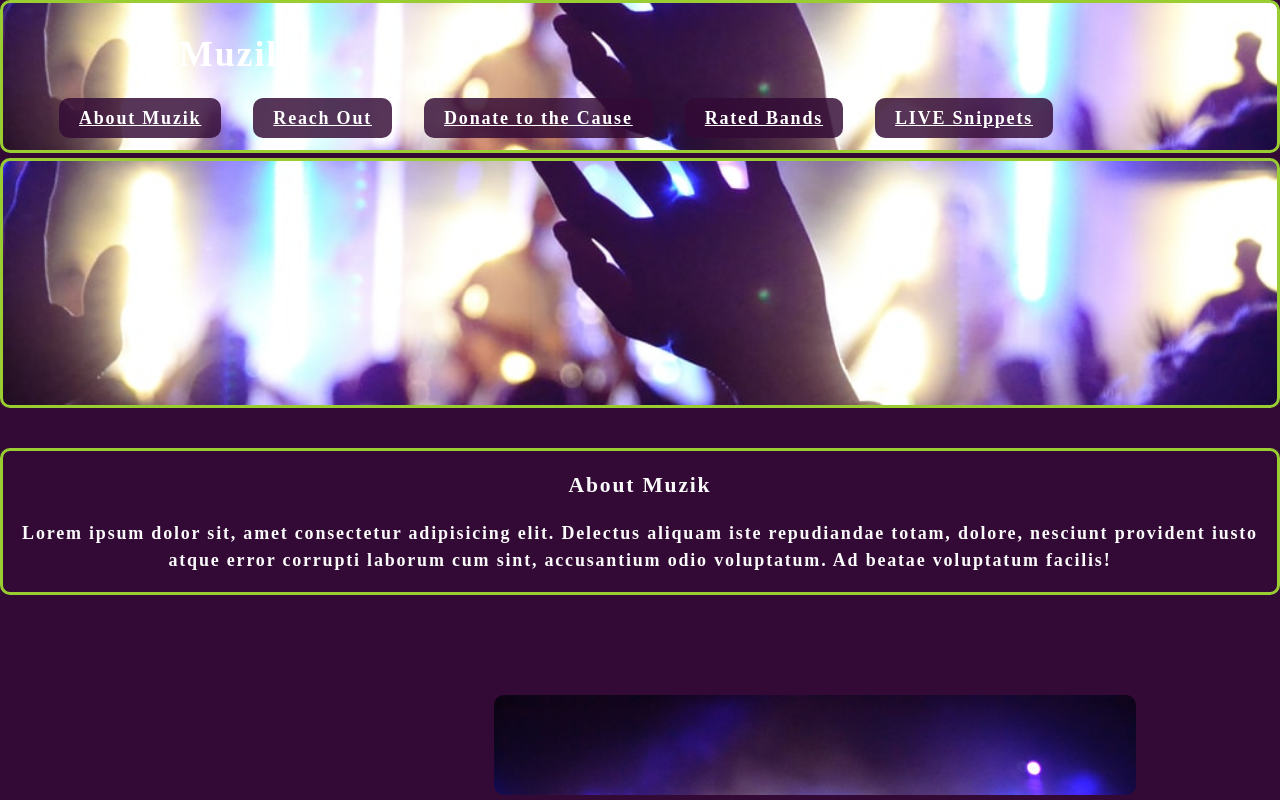
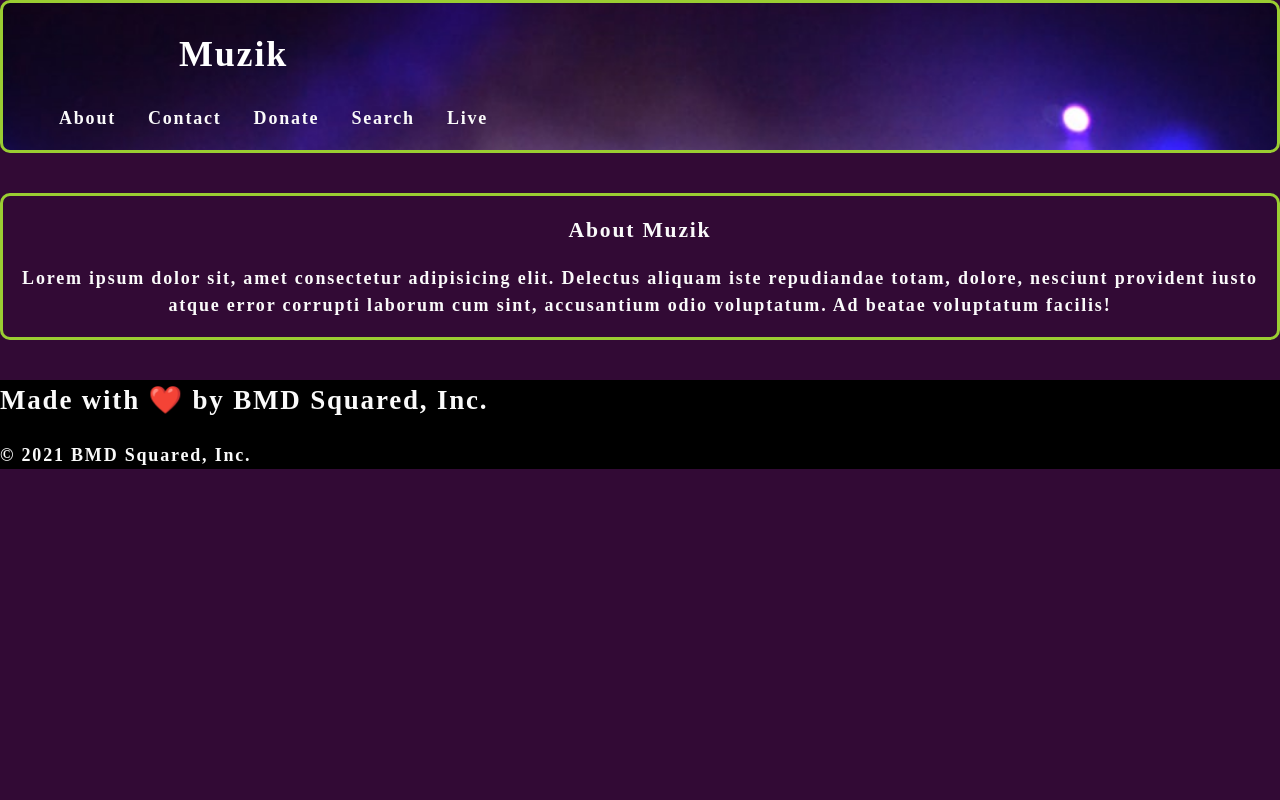
Before and after one commit to danielolvera21/Muzik, a React (Create React App) app in the folder client/: page / in a window 1280 px wide. Shown: the top 800 px of the page. Built offline with nearby package versions, Linux system fonts and the light colour scheme.

Commit message:
changed logic so each component is a single state

```diff
--- a/client/src/App.js
+++ b/client/src/App.js
@@ -1,42 +1,46 @@
-import React, { useState } from 'react';
-import Nav from './components/Nav';
-import About from './components/About';
-import Hero from './components/Hero';
-import Contact from './components/Contact';
-import Donation from './components/Donation';
-import Fillerone from './components/Filler';
-import Fillertwo from './components/FillerTwo';
-import Footer from './components/Footer';
-import './App.css';
+import React, { useState } from "react";
+import Nav from "./components/Nav";
+import About from "./components/About";
+import Hero from "./components/Hero";
+import Contact from "./components/Contact";
+import Donation from "./components/Donation";
+import Fillerone from "./components/Filler";
+import Fillertwo from "./components/FillerTwo";
+import Footer from "./components/Footer";
+import "./App.css";
 
 function App() {
+  const [categories] = useState([
+    { name: "about", description: "about the website" },
+    { name: "contact", description: "contact us" },
+    { name: "donate", description: "donate to us" },
+    { name: "search", description: "search an artist" },
+    { name: "live", description: "Live shows" },
+  ]);
 
-  const [contactSelected, setContactSelected] = useState(false);
+  const [currentCategory, setCurrentCategory] = useState(categories[0]);
 
   return (
     <div>
       <Nav
-      contactSelected={contactSelected}
-      setContactSelected={setContactSelected}
+        categories={categories}
+        setCurrentCategory={setCurrentCategory}
+        currentCategory={currentCategory}
       ></Nav>
-      {!contactSelected ? (
-        <>
-      <Hero></Hero>
-      <About></About>
-      <main>
-      <Fillertwo></Fillertwo>
-      <Fillerone></Fillerone>
-      <Contact></Contact>
-      <Fillertwo></Fillertwo>
-      </main>
-      </>
+      {currentCategory.name === "about" ? (
+        <About></About>
+      ) : currentCategory.name === "contact" ? (
+        <Contact></Contact>
+      ) : currentCategory.name === "donate" ? (
+        <Donation></Donation>
+      ) : currentCategory.name === "search" ? (
+        <Fillertwo></Fillertwo>
       ) : (
-        <Donation></Donation>
+        <></>
       )}
       <footer>
-      <Footer></Footer>
+        <Footer></Footer>
       </footer>
-
     </div>
   );
 }
--- /dev/null
+++ b/client/src/components/Artist/index.js
@@ -0,0 +1,7 @@
+import React from "react";
+
+function artist() {
+  <h1>test</h1>;
+}
+
+export default artist;
--- a/client/src/components/FillerTwo/index.js
+++ b/client/src/components/FillerTwo/index.js
@@ -1,10 +1,25 @@
-import React from 'react';
+import React, { useState } from "react";
+import artist from "../Artist";
 
 function Fillertwo() {
-    return (
-        <section className = "fillertwo">
-        </section>
-    );
+
+  return (
+    <section className="fillertwo">
+      <h1 className="about-head" id="about">
+        Search for An Artist
+      </h1>
+      <form id="form" classname>
+        <input
+          type="search"
+          id="query"
+          className="searched-artist"
+          placeholder="Search for an Artist..."
+        ></input>
+
+        <button className="artist-search-button">Search</button>
+      </form>
+    </section>
+  );
 }
 
 export default Fillertwo;
--- a/client/src/components/Nav/index.js
+++ b/client/src/components/Nav/index.js
@@ -1,31 +1,35 @@
-import React from 'react';
+import React, { useEffect } from "react";
+import { capitalizeFirstLetter } from "../../utils/helpers";
 
 function Nav(props) {
-    const {
-        contactSelected,
-        setContactSelected,
-      } = props;
+  const { categories = [], setCurrentCategory, currentCategory } = props;
+
+  useEffect(() => {
+    document.title = capitalizeFirstLetter(currentCategory.name);
+  }, [currentCategory]);
 
   return (
     <header>
-        <h1 className = "header-title">Muzik</h1>
+      <h1 className="header-title">Muzik</h1>
 
       <nav>
         <ul className="flex-row">
-                    <li className="mx-2">
-                        <a href = "#about" onClick = {() => setContactSelected(false)}>About Muzik</a>
+          {categories.map((category) => (
+            <li
+              className={`mx-2 ${
+                currentCategory.name === category.name && "navActive"
+              }`}
+              key={category.name}
+            >
+              <span
+                onClick={() => {
+                  setCurrentCategory(category);
+                }}
+              >
+                {capitalizeFirstLetter(category.name)}
+              </span>
             </li>
-                    <li className="mx-2">
-                        <a href = "#contact-us" onClick = {() => setContactSelected(false)}>Reach Out</a>
-                    </li>
-                    <li className="mx-2">
-                        <a href = "#contributions" onClick = {() => setContactSelected(true)}>Donate to the Cause</a>
-                    </li>
-                    <li className="mx-2">
-                        <a href = "#rated" onClick = {() => setContactSelected(false)}>Rated Bands</a>
-                    </li><li className="mx-2">
-                        <a href = "#snips" onClick = {() => setContactSelected(false)}>LIVE Snippets</a>
-                    </li>
+          ))}
         </ul>
       </nav>
     </header>
--- a/client/src/index.css
+++ b/client/src/index.css
@@ -209,10 +209,15 @@ button {
   background-size: cover;
   background-attachment: fixed; /*rolling affect coupled with header*/
   height: 100px;
-  margin-top: 10px;
-  margin-bottom: 10px;
-  margin-left: 400px;
-  margin-right: 50px;
+}
+
+.searched-artist {
+  width: 100%;
+  text-align: center;
+}
+
+.artist-search-button{
+  width: 100%;
 }
 
 /* FOOTER STYLING */
```
Also changed, not shown: client/src/api/logic.js (added, +25 -0 lines), client/src/components/Bands/index.js (deleted), 1 other file (tests, documents, lock files or other folders). Lines whose indentation alone changed are shown as unchanged.
